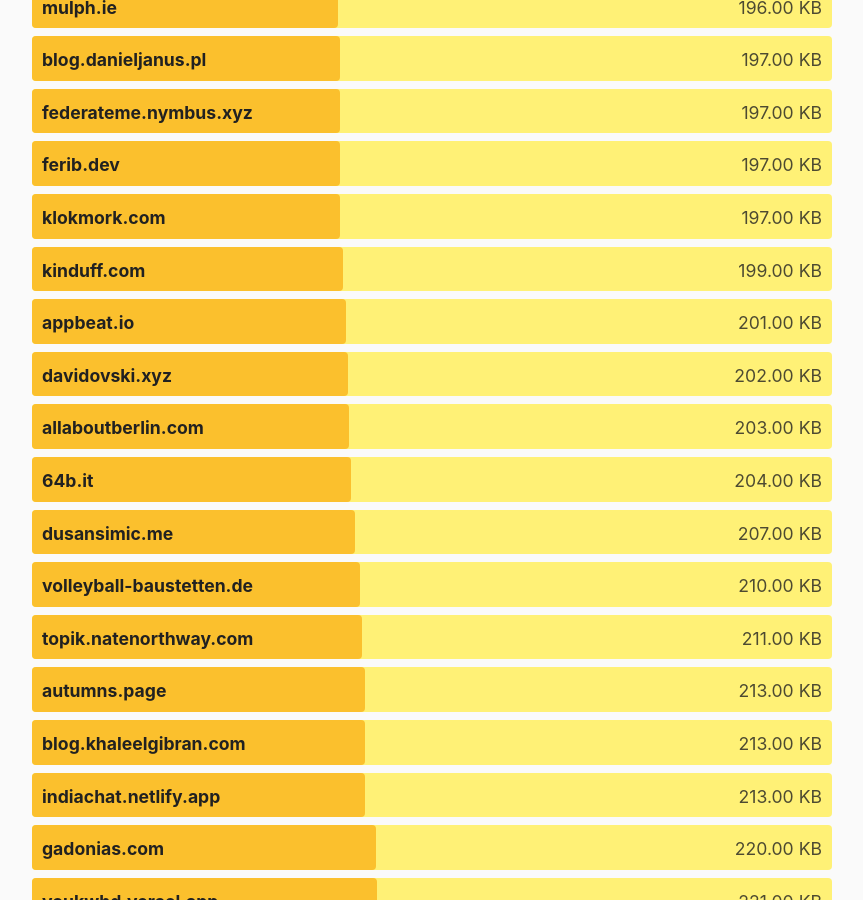
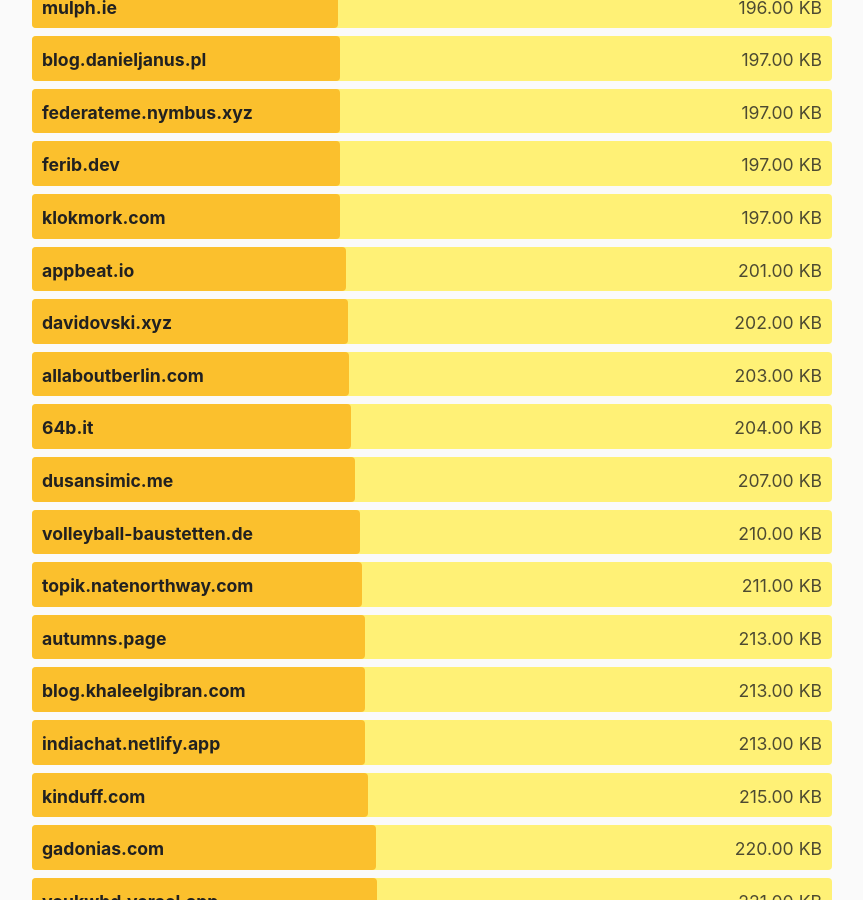
Before and after one commit to kevquirk/512kb.club, a Jekyll site: the page built from index.md, in a window 1280 px wide and 900 px high, scrolled down 21789 px. Shown: the whole window, without its empty margins (208-1071 px from the left). Built offline with Jekyll 4.4.1, drawn with Linux system fonts in a browser that asks for light colours.

Commit message:
Fix page size

```diff
--- a/_data/sites.yml
+++ b/_data/sites.yml
@@ -1310,7 +1310,7 @@
 
 - domain: kinduff.com
   url: https://kinduff.com/
-  size: 199
+  size: 215
   last_checked: 2022-09-12
 
 - domain: kishvanchee.com
```
